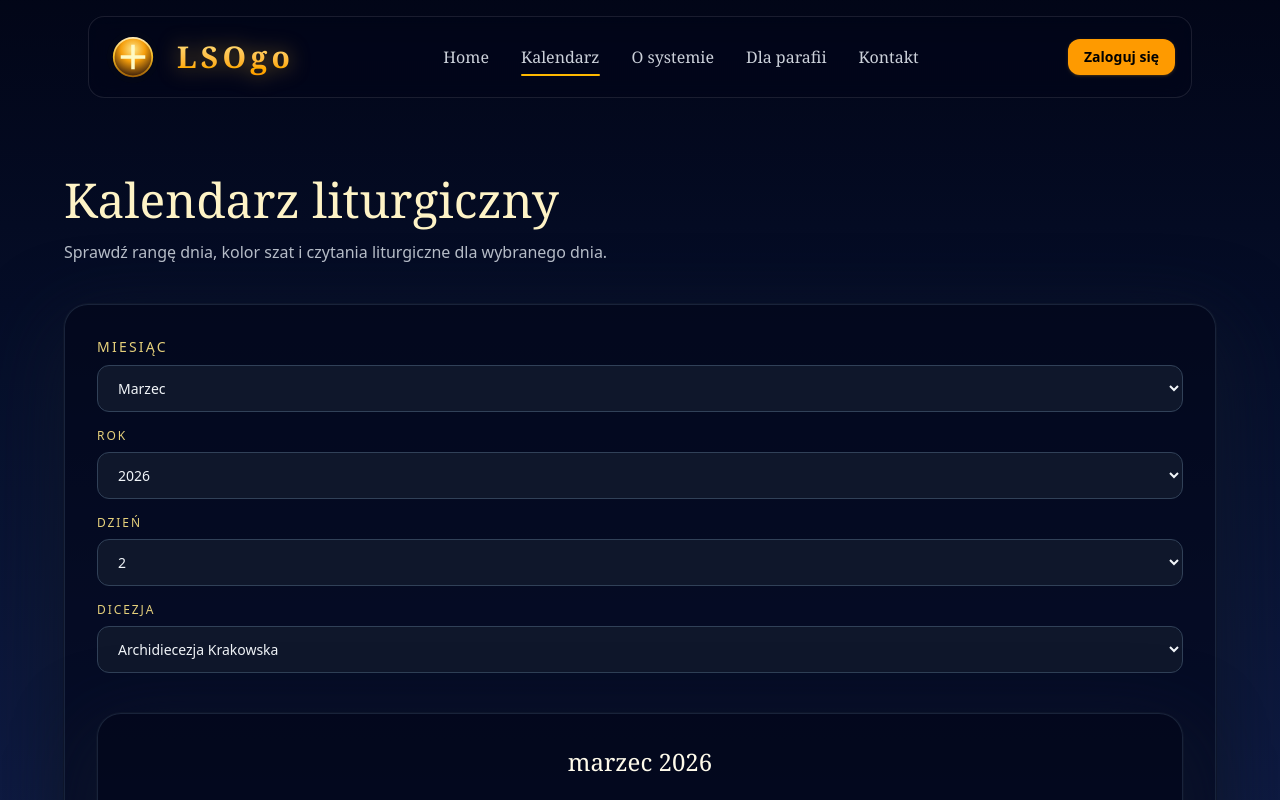
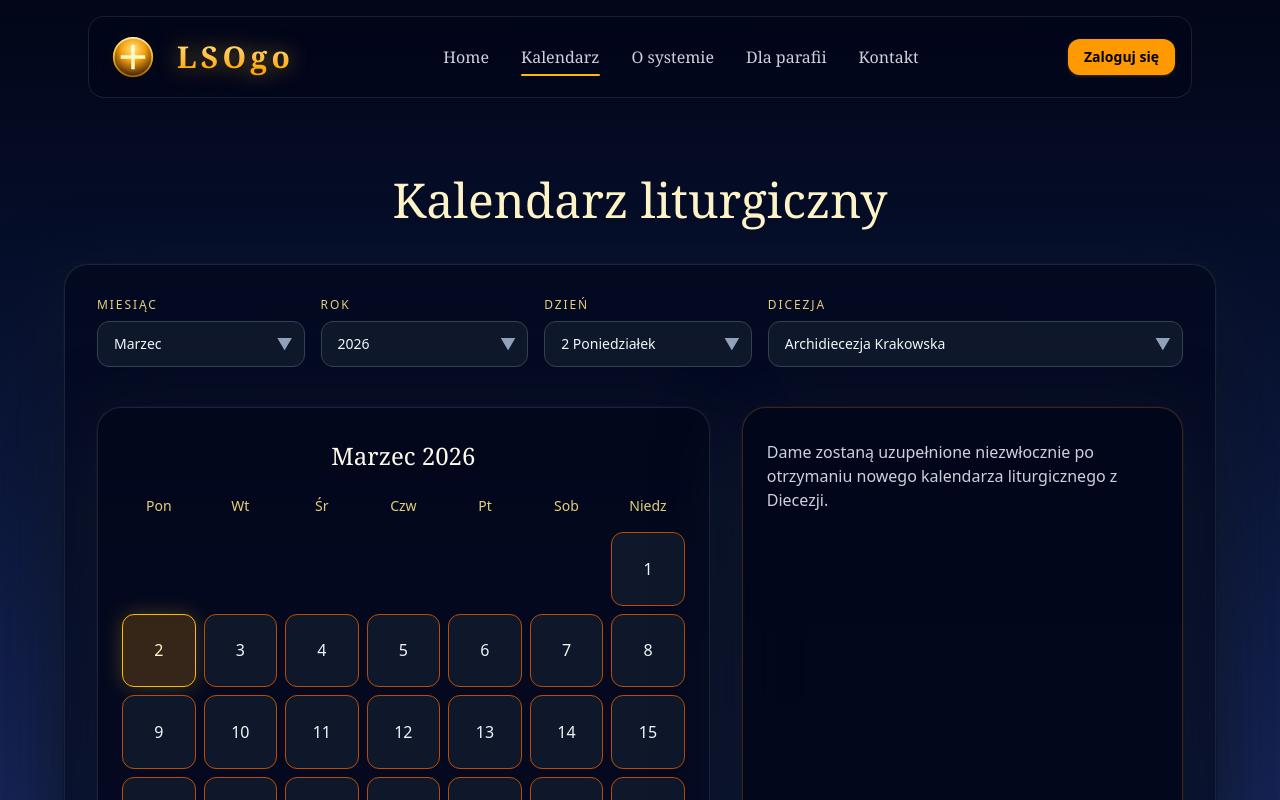
Before and after one commit to grzegorz2803/lsogo-web, a React (Vite) app: page /kalendarz in a window 1280 px wide. Shown: the top 800 px of the page. Built offline with nearby package versions, Linux system fonts and the light colour scheme.

Commit message:
fix: align calendar grid with real weekdays and resolve UTC date shift

```diff
--- a/src/components/CalendarPage/CalendarMonthGrid.tsx
+++ b/src/components/CalendarPage/CalendarMonthGrid.tsx
@@ -9,21 +9,30 @@ type Props = {
   onSelectDay: (day: number) => void;
 };
 function bulidDateString(year: number, month: number, day: number) {
-  const date = new Date(year, month, day);
-  return date.toISOString().slice(0, 10);
+  const yyyy = String(year);
+  const mm = String(month + 1).padStart(2, "0");
+  const dd = String(day).padStart(2, "0");
+
+  return `${yyyy}-${mm}-${dd}`;
 }
 
 function getDaysInMonth(year: number, month: number) {
   return new Date(year, month + 1, 0).getDate();
 }
-
+function capitalize(text: string) {
+  return text.charAt(0).toUpperCase() + text.slice(1);
+}
 function getMonthTitle(year: number, month: number) {
-  return new Intl.DateTimeFormat("pl-PL", {
+  const value = new Intl.DateTimeFormat("pl-PL", {
     month: "long",
     year: "numeric",
   }).format(new Date(year, month, 1));
+  return capitalize(value);
 }
-
+function getMonthStartOffset(year: number, month: number) {
+  const firstDay = new Date(year, month, 1).getDay();
+  return firstDay === 0 ? 6 : firstDay - 1;
+}
 export function CalendarMonthGrid({
   selectedYear,
   selectedMonth,
@@ -33,6 +42,7 @@ export function CalendarMonthGrid({
 }: Props) {
   const daysInMonth = getDaysInMonth(selectedYear, selectedMonth);
   const { monthView } = calendarPageContent;
+  const monthStartOffset = getMonthStartOffset(selectedYear, selectedMonth);
 
   return (
     <div className="rounded-3xl border border-slate-700/50 bg-slate-950/60 px-6 py-8 shadow-[0_24px_80px_rgba(15,23,42,0.95)] ring-1 ring-slate-900/80">
@@ -48,6 +58,12 @@ export function CalendarMonthGrid({
             {label}
           </div>
         ))}
+        {Array.from({ length: monthStartOffset }).map((_, index) => (
+          <div
+            key={`empty-${index}`}
+            className="aspect-square rounded-xl border border-transparent"
+          />
+        ))}
         {Array.from({ length: daysInMonth }, (_, index) => {
           const dayNumber = index + 1;
           const dateString = bulidDateString(
@@ -57,6 +73,7 @@ export function CalendarMonthGrid({
           );
           const hasData = data.some((item) => item.date === dateString);
           const isSelected = dayNumber === selectedDay;
+
           return (
             <button
               key={dateString}
--- a/src/components/CalendarPage/CalendarToolbar.tsx
+++ b/src/components/CalendarPage/CalendarToolbar.tsx
@@ -26,6 +26,20 @@ const monthOptions = [
   "Listopad",
   "Grudzień",
 ];
+function getWeekdayLabel(year: number, month: number, day: number) {
+  const date = new Date(year, month, day);
+  const days = [
+    "Niedziela",
+    "Poniedziałek",
+    "Wtorek",
+    "Środa",
+    "Czwartek",
+    "Piątek",
+    "Sobota",
+  ];
+  return days[date.getDay()];
+}
+
 export function CalendarToolbar({
   selectedMonth,
   selectedYear,
@@ -42,15 +56,16 @@ export function CalendarToolbar({
   const dayOptions = Array.from({ length: 31 }, (_, i) => i + 1);
 
   return (
-    <div className="grid gap-4 lg:grid-cols-[1fr,1fr,1fr,1.5fr]">
+    <div className="grid gap-4 md:grid-cols-2 lg:grid-cols-[1fr_1fr_1fr_2fr]">
       <div className="flex flex-col gap-2">
-        <label className="text-sm font-medium uppercase tracking-[0.16em] text-amber-200/90">
+        <label className="text-xs font-medium uppercase tracking-[0.16em] text-amber-200/90">
           {toolbar.monthLabel}
         </label>
+        <div className="relative">
           <select
             value={selectedMonth}
             onChange={(e) => onMonthChange(Number(e.target.value))}
-          className="rounded-xl border border-slate-700 bg-slate-900 px-4 py-3 text-sm text-slate-100 outline-none focus:border-amber-400"
+            className="appearance-none w-full rounded-xl border border-slate-700 bg-slate-900 px-4 pr-10 py-3 text-sm text-slate-100 outline-none focus:border-amber-400"
           >
             {monthOptions.map((month, index) => (
               <option key={month} value={index}>
@@ -58,15 +73,20 @@ export function CalendarToolbar({
               </option>
             ))}
           </select>
+          <span className="pointer-events-none absolute right-3 top-1/2 -translate-y-1/2 text-slate-400">
+            ▼
+          </span>
+        </div>
       </div>
       <div className="flex flex-col gap-2">
         <label className="text-xs font-medium uppercase tracking-[0.16em] text-amber-200/90">
           {toolbar.yearLabel}
         </label>
+        <div className="relative">
           <select
             value={selectedYear}
             onChange={(e) => onYearChange(Number(e.target.value))}
-          className="rounded-xl border border-slate-700 bg-slate-900 px-4 py-3 text-sm text-slate-100 outline-none focus:border-amber-400"
+            className="appearance-none w-full rounded-xl border border-slate-700 bg-slate-900 px-4 pr-10 py-3 text-sm text-slate-100 outline-none focus:border-amber-400"
           >
             {yearOptions.map((year) => (
               <option key={year} value={year}>
@@ -74,31 +94,41 @@ export function CalendarToolbar({
               </option>
             ))}
           </select>
+          <span className="pointer-events-none absolute right-3 top-1/2 -translate-y-1/2 text-slate-400">
+            ▼
+          </span>
+        </div>
       </div>
       <div className="flex flex-col gap-2">
         <label className="text-xs font-medium uppercase tracking-[0.16em] text-amber-200/90">
           {toolbar.dayLabel}
         </label>
+        <div className="relative">
           <select
             value={selectedDay}
             onChange={(e) => onDayChange(Number(e.target.value))}
-          className="rounded-xl border border-slate-700 bg-slate-900 px-4 py-3 text-sm text-slate-100 outline-none focus:border-amber-400"
+            className="appearance-none w-full rounded-xl border border-slate-700 bg-slate-900 px-4 pr-10 py-3 text-sm text-slate-100 outline-none focus:border-amber-400"
           >
             {dayOptions.map((day) => (
               <option key={day} value={day}>
-              {day}
+                {day} {getWeekdayLabel(selectedYear, selectedMonth, day)}
               </option>
             ))}
           </select>
+          <span className="pointer-events-none absolute right-3 top-1/2 -translate-y-1/2 text-slate-400">
+            ▼
+          </span>
+        </div>
       </div>
       <div className="flex flex-col gap-2">
         <label className="text-xs font-medium uppercase tracking-[0.16em] text-amber-200/90">
           {toolbar.dioceseLabel}
         </label>
+        <div className="relative">
           <select
             value={selectedDiocese}
             onChange={(e) => onDioceseChange(e.target.value)}
-          className="rounded-xl border border-slate-700 bg-slate-900 px-4 py-3 text-sm text-slate-100 outline-none focus:border-amber-400"
+            className="appearance-none w-full rounded-xl border border-slate-700 bg-slate-900 px-4 pr-10 py-3 text-sm text-slate-100 outline-none focus:border-amber-400"
           >
             {dioceseOptions.map((option) => (
               <option key={option} value={option}>
@@ -106,6 +136,10 @@ export function CalendarToolbar({
               </option>
             ))}
           </select>
+          <span className="pointer-events-none absolute right-3 top-1/2 -translate-y-1/2 text-slate-400">
+            ▼
+          </span>
+        </div>
       </div>
     </div>
   );
--- a/src/content/calendarPage.ts
+++ b/src/content/calendarPage.ts
@@ -15,8 +15,10 @@ export const calendarPageContent = {
     colorLabel: "Kolor szat",
     optionalCelebrationsTitle: "Wspomnienia i obchody dodatkowe",
     notesTitle: "Uwagi",
-    noFutureData: "Dane dla tego dnia będa wkrótce dostępne",
-    noPassDate: "Dla dat przysztłych wybierz dzień bieący lub przyszły",
+    noFutureData:
+      "Dame zostaną uzupełnione niezwłocznie po otrzymaniu nowego kalendarza liturgicznego z Diecezji.",
+    noPassDate:
+      "Dane w kalendarzu przechowywane są od I niedzieli Adwentu roku liturgicznego 2026.",
   },
   monthView: {
     weekLabels: ["Pon", "Wt", "Śr", "Czw", "Pt", "Sob", "Niedz"],
--- a/src/pages/CalendarPage.tsx
+++ b/src/pages/CalendarPage.tsx
@@ -15,10 +15,12 @@ function formatTodayParts() {
 }
 
 function bulidDateString(year: number, month: number, day: number) {
-  const date = new Date(year, month, day);
-  return date.toISOString().slice(0, 10);
+  const yyyy = String(year);
+  const mm = String(month + 1).padStart(2, "0");
+  const dd = String(day).padStart(2, "0");
+
+  return `${yyyy}-${mm}-${dd}`;
 }
-
 function isPastDate(dateStr: string) {
   const today = new Date();
   const selected = new Date(dateStr);
@@ -52,13 +54,12 @@ export function CalendarPage() {
 
   return (
     <div className="relative min-h-screen w-full px-6 pt-20 pb-16">
-      <div className="mx-auto max-w-6xl">
-        <h1 className="font-serif text-3xl md:text-5xl text-amber-100">
-          {calendarPageContent.hero.title}
-        </h1>
-        <p className="mt-4 max-w-3xl text-sm md:text-base text-slate-200/80">
-          {calendarPageContent.hero.subtitle}
-        </p>
+      <div className="mx-auto max-w-6xl ">
+        <div className="text-center ">
+          <h1 className="font-serif text-3xl md:text-5xl text-amber-100">
+            {calendarPageContent.hero.title}
+          </h1>
+        </div>
         <div className="mt-10 rounded-3xl border border-slate-700/50 bg-slate-950/60 px-8 py-8 shadow-[0_24px_80px_rgba(15,23,42,0.95)] ring-1 ring-slate-900/80">
           <CalendarToolbar
             selectedMonth={selectedMonth}
@@ -71,7 +72,7 @@ export function CalendarPage() {
             onDayChange={setSelectedDay}
             onDioceseChange={setSelectedDiocese}
           />
-          <div className="mt-10 grid gap-8 xl:grid-cols-[1.25fr,0.9fr]">
+          <div className="mt-10 grid gap-8 xl:grid-cols-[1.25fr_0.9fr]">
             <CalendarMonthGrid
               selectedYear={selectedYear}
               selectedMonth={selectedMonth}
```
Lines whose indentation alone changed are shown as unchanged.
